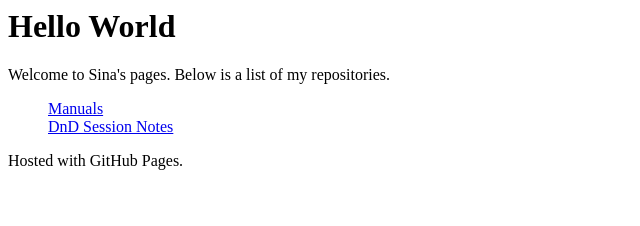
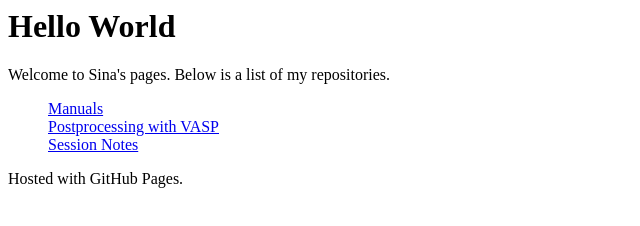
Before and after one commit to SinaLewis/SinaLewis.github.io, a plain HTML site: page index.html in a window 1280 px wide. Shown: the whole page, without its empty margins (0-640 px from the left). Drawn offline with Linux system fonts and the light colour scheme.

Commit message:
Update index.html

```diff
--- a/index.html
+++ b/index.html
@@ -6,7 +6,8 @@
         <p> Welcome to Sina's pages. Below is a list of my repositories. </p>
         <ul style="list-style-type:none">
             <li><a href="/Manuals">Manuals</a></li>
-            <li><a href="/DnD_session">DnD Session Notes</a></li>
+            <li><a href="/VASP_postprocessing">Postprocessing with VASP</a></li>
+            <li><a href="/DnD_session">Session Notes</a></li>
         </ul>
         <p> Hosted with GitHub Pages.</p>
     </body>
```
